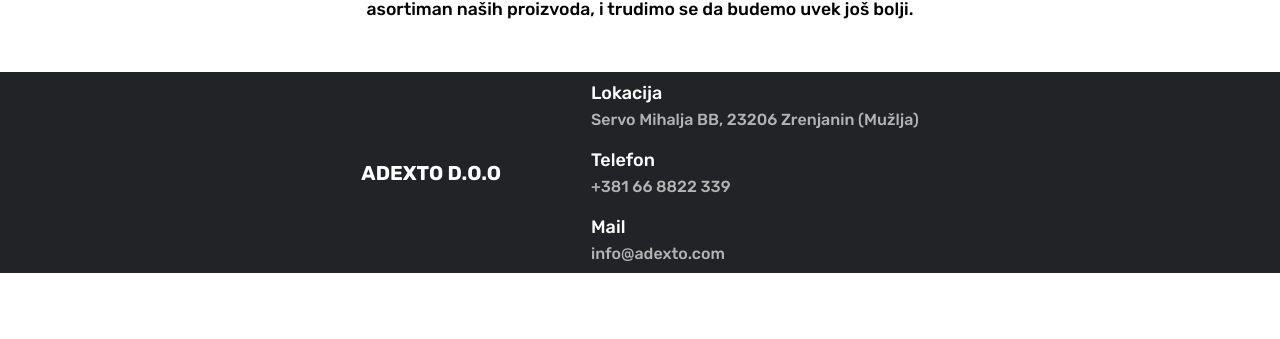
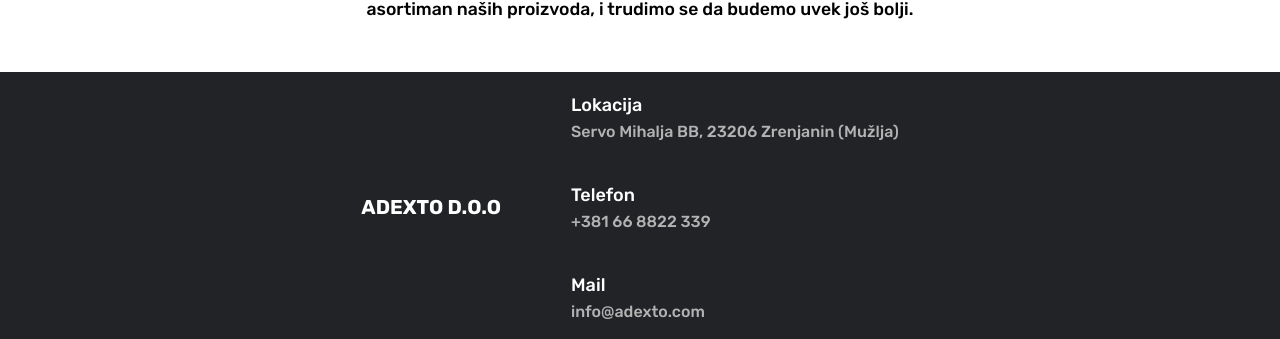
Before and after one commit to CsongorD/Adexto, a React (Vite) app: page / in a window 1280 px wide. Shown: the part 1515-1854 px from the top of the page. Before the commit the page ends 1788 px from the top, so only its background shows below. Built offline with nearby package versions, Linux system fonts and the light colour scheme; some icons are missing.

Commit message:
improve footer CLS

```diff
--- a/src/components/Footer/Footer.css
+++ b/src/components/Footer/Footer.css
@@ -2,7 +2,6 @@
   display: flex;
   align-items: center;
   justify-content: center;
-  width: 100%;
   background-color: #222327;
   color: white;
   margin-top: auto;
@@ -10,21 +9,22 @@
 }
 
 .footer .footer-container {
-  text-align: center;
   display: flex;
-  justify-content: space-between;
+  align-items: center;
+  justify-content: center;
   background-color: inherit;
-  align-items: center;
   padding: 0px 10px;
 }
 
 .footer .footer-title {
+  display: flex;
+  align-items: center;
+  justify-content: center;
   color: white;
   background-color: inherit;
-  padding: 0px 20px;
-  text-align: center;
   font-size: 20px;
   font-weight: 700;
+  min-height: 80px;
 }
 
 @media (max-width: 1280px) {
@@ -38,7 +38,6 @@
     flex-direction: column;
   }
   .footer .footer-title {
-    padding: 30px 0px;
     width: 100%;
   }
 }
--- a/src/components/FooterItem/FooterItem.css
+++ b/src/components/FooterItem/FooterItem.css
@@ -4,10 +4,8 @@
   padding: 15px;
   background-color: inherit;
   color: white;
-
   width: auto;
-  height: auto;
-  /* border: 2px solid white; */
+  min-height: 90px;
 }
 
 .info-container .info-text .footer-info {
```
